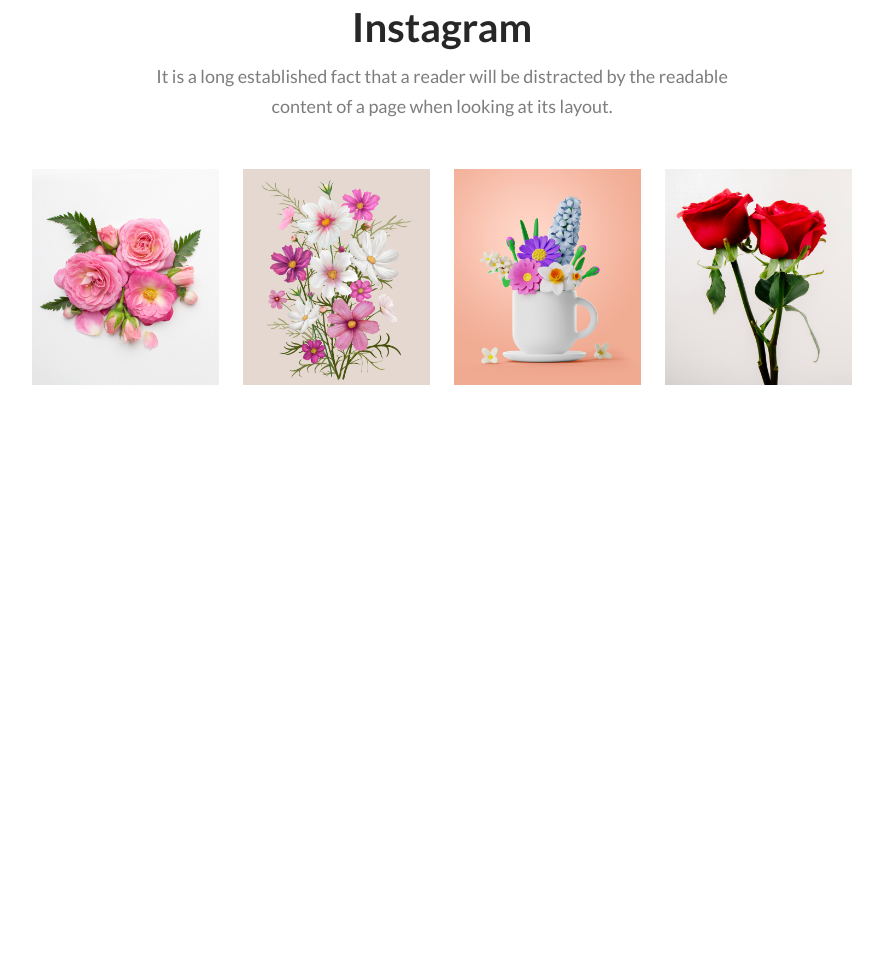
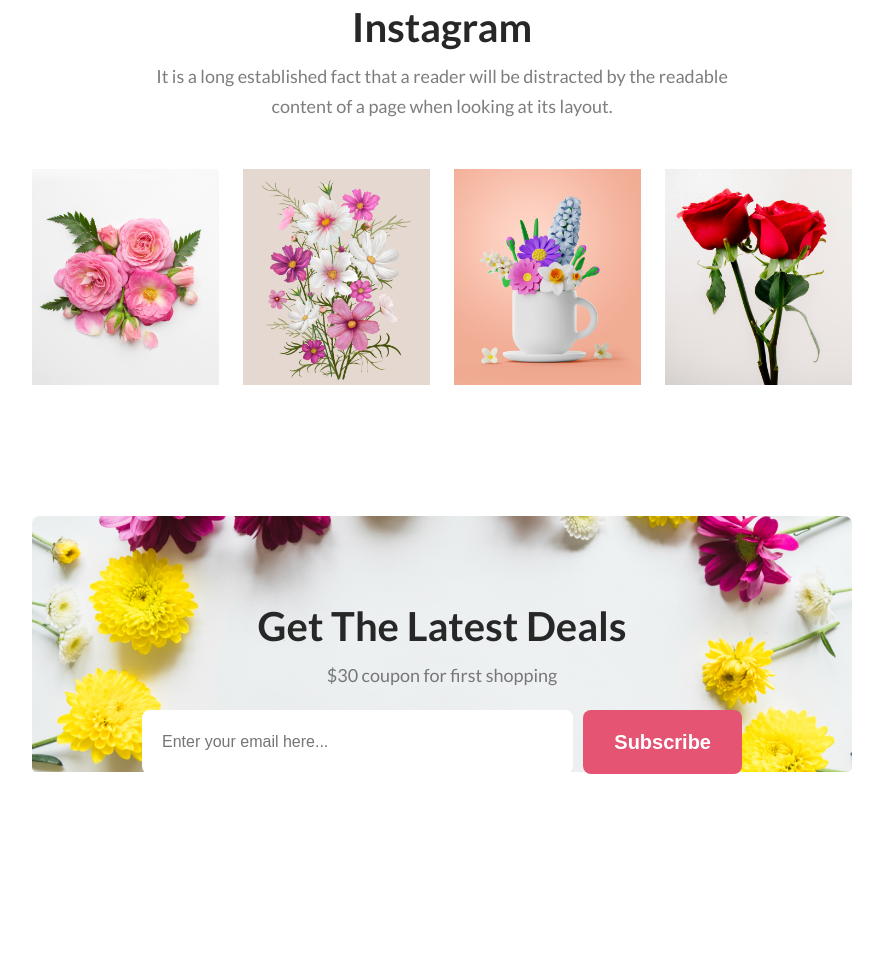
Before and after one commit to tanvirsiraj/flower-shop, a plain HTML site: page index.html in a window 1280 px wide. Shown: the part 2572-3540 px from the top of the page, without its empty margins (198-1081 px from the left). Before the commit the page ends 3088 px from the top, so only its background shows below. Drawn offline with Linux system fonts and the light colour scheme.

Commit message:
subscription section added

```diff
--- a/index.html
+++ b/index.html
@@ -109,6 +109,19 @@
           </div>
         </div>
       </section>
+      <!-- subscription section  -->
+      <section class="wrapper">
+        <div class="subscription-section-content-container">
+          <div class="subscription-section-content">
+            <h2 class="section-title">Get The Latest Deals</h2>
+            <p class="section-description">$30 coupon for first shopping</p>
+            <div>
+              <input type="email" placeholder="Enter your email here..." />
+              <input type="submit" value="Subscribe" />
+            </div>
+          </div>
+        </div>
+      </section>
     </main>
     <!-- footer  -->
     <footer></footer>
--- a/style.css
+++ b/style.css
@@ -187,3 +187,53 @@ header .section-description {
   gap: 24px;
 }
 /* instagram section styles end  */
+
+/* subscription section styles start  */
+.subscription-section-content-container {
+  background: url("./flower-asset/Rectangle\ 9.png");
+  background-size: contain;
+  background-repeat: no-repeat;
+  border-radius: 8px;
+  height: 449px;
+}
+.subscription-section-content {
+  padding-top: 86px;
+}
+.subscription-section-content .section-description {
+  margin-bottom: 20px;
+}
+.subscription-section-content div {
+  display: flex;
+  justify-content: space-around;
+  align-items: center;
+  gap: 10px;
+  width: 600px;
+  margin-inline: auto;
+}
+.subscription-section-content input[type="email"] {
+  display: block;
+  border-radius: 8px;
+  background: #fff;
+  border: none;
+  outline: none;
+  padding: 0 20px;
+  width: 100%;
+  height: 64px;
+  color: rgba(39, 39, 39, 0.6);
+  font-size: 16px;
+}
+
+.subscription-section-content input[type="submit"] {
+  display: block;
+  border-radius: 8px;
+  background: #e55473;
+  border: none;
+  outline: none;
+  color: #fff;
+  font-size: 20px;
+  font-weight: 700;
+  padding: 0 31px;
+  height: 64px;
+}
+
+/* subscription section styles end  */
```
